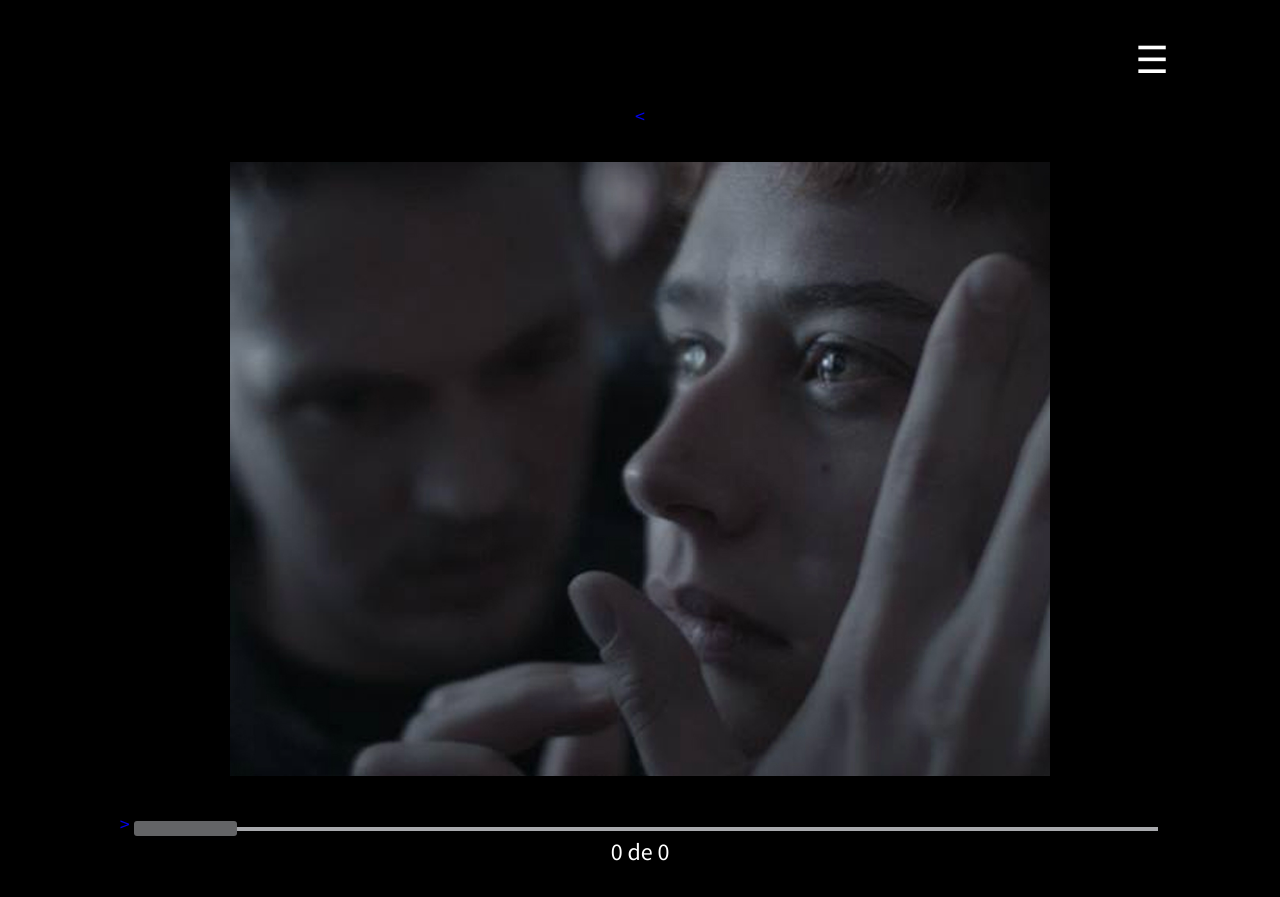
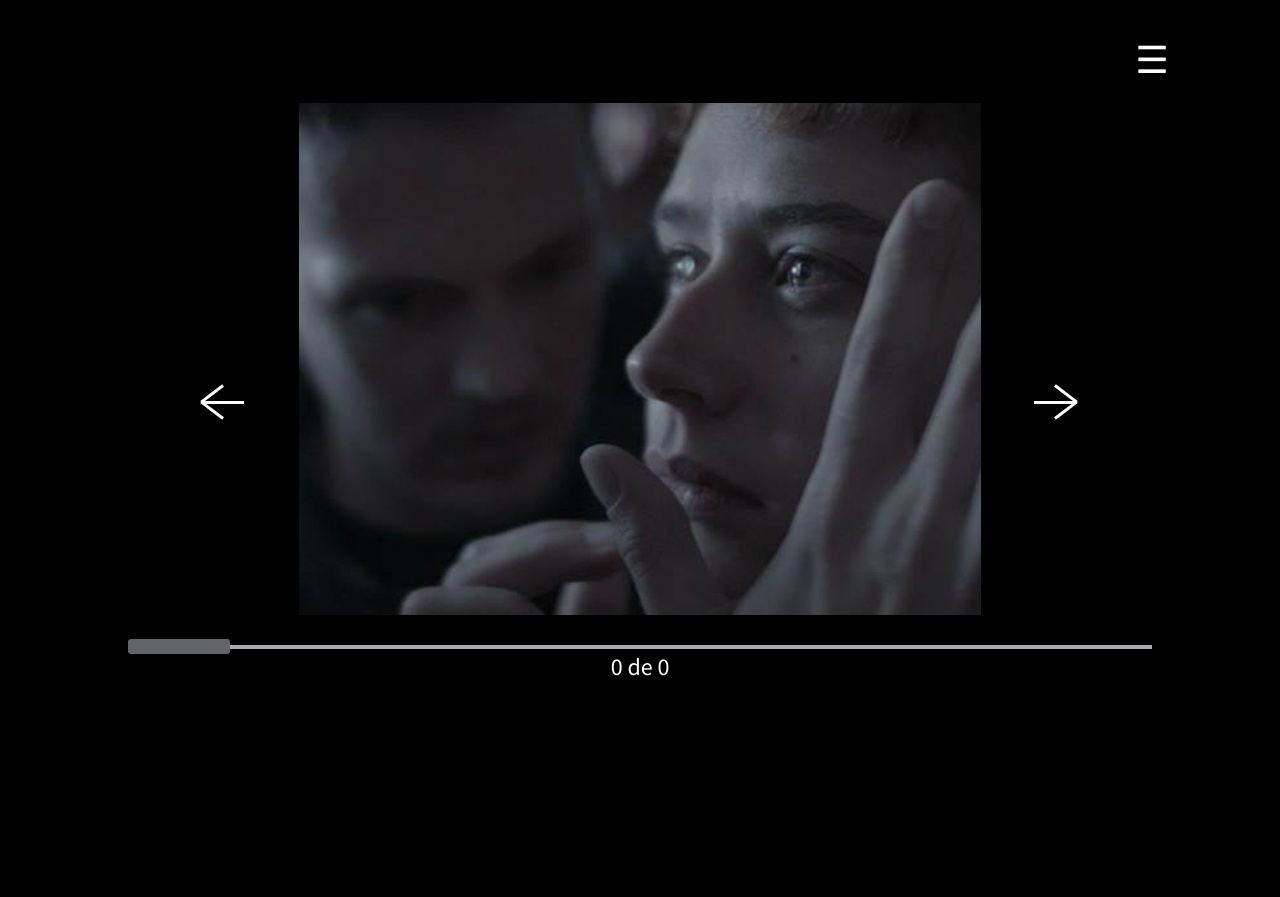
Before and after one commit to mledezma/medea-website, a plain HTML site: page html/gallery.html in a window 1280 px wide. After the commit the page ends 800 px from the top, so only its background shows below. Drawn offline with Linux system fonts and the light colour scheme.

Commit message:
Gallery
Fixed some mistakes and finished the gallery

```diff
--- a/html/gallery.html
+++ b/html/gallery.html
@@ -37,7 +37,7 @@
             <li><a href="contact.html">Contácto</a></li>
           </ul>
         </nav>
-        <a id="closeNav"class="closeBtn">&times;</a>
+        <a id="closeNav" class="closeBtn">&times;</a>
         <!--End Nav Wrapper-->
       </div>
       <div class="openBtnCont">
@@ -47,11 +47,30 @@
     <!-- End Header -->
 
     <div class="gallery">
-        <a href="#" id="btn-previous"><</a>
+      <div class="btn-previous" id="btnPrevious">
+        <svg class="btn-svg" version="1.1" id="Capa_1" xmlns="http://www.w3.org/2000/svg" xmlns:xlink="http://www.w3.org/1999/xlink" x="0px" y="0px"
+          width="78px" height="78.75px" viewBox="0 0 78 78.75" enable-background="new 0 0 78 78.75" xml:space="preserve">
+          <line fill="none" stroke="#FFFFFF" stroke-width="3" stroke-miterlimit="10" x1="16.162" y1="39.152" x2="38.052" y2="22.478"/>
+          <path fill="none" stroke="#FFFFFF" stroke-width="3" stroke-miterlimit="10" d="M16.162,39.152"/>
+          <line fill="none" stroke="#FFFFFF" stroke-width="3" stroke-miterlimit="10" x1="16" y1="39.5" x2="59" y2="39.5"/>
+          <rect x="10.5" y="12.5" fill="none" stroke="#000000" stroke-width="3" stroke-miterlimit="10" width="55" height="55"/>
+          <line fill="none" stroke="#FFFFFF" stroke-width="3" stroke-miterlimit="10" x1="16.162" y1="38.885" x2="38.052" y2="55.559"/>
+        </svg>
+      </div>
+
       <div class="image-container">
         <img src="../img/1.jpg" alt="">
       </div>
-        <a href="#" id="btn-after">></a>
+      <div class="btn-after" id="btnAfter">
+        <svg class="btn-svg" version="1.1" id="Capa_1" xmlns="http://www.w3.org/2000/svg" xmlns:xlink="http://www.w3.org/1999/xlink" x="0px" y="0px"
+          width="78px" height="78.75px" viewBox="0 0 78 78.75" enable-background="new 0 0 78 78.75" xml:space="preserve">
+          <line fill="none" stroke="#FFFFFF" stroke-width="3" stroke-miterlimit="10" x1="59.838" y1="39.152" x2="37.948" y2="22.478"/>
+          <path fill="none" stroke="#FFFFFF" stroke-width="3" stroke-miterlimit="10" d="M59.838,39.152"/>
+          <line fill="none" stroke="#FFFFFF" stroke-width="3" stroke-miterlimit="10" x1="60" y1="39.5" x2="17" y2="39.5"/>
+          <rect x="10.5" y="12.5" fill="none" stroke="#000000" stroke-width="3" stroke-miterlimit="10" width="55" height="55"/>
+          <line fill="none" stroke="#FFFFFF" stroke-width="3" stroke-miterlimit="10" x1="59.838" y1="38.885" x2="37.948" y2="55.559"/>
+        </svg>
+      </div>
       <input type="range" class="gallery-range" id="galleryRange" value="0">
       <p><span id="currentImage">0</span> de <span id="totalImage">0</span></p>
     </div>
@@ -60,7 +79,7 @@
 
   <!-- Scripts -->
   <script src="../js/jquery.min.js"></script>
-    <script src="../js/main.js"></script>
+  <script src="../js/gallery.js"></script>
   <script type="text/javascript" src="../js/main_menu.js"></script>
 
 </body>
--- a/sass/base/_variables.scss
+++ b/sass/base/_variables.scss
@@ -3,4 +3,4 @@ $main-font: 'Montserrat', sans-serif;
 $secondary-font: 'Source Sans Pro', sans-serif;
 
 // Color
-$ligthblue-accent: #659DB5;
+$lightblue-accent: #659DB5;
--- a/sass/module/_m-btn.scss
+++ b/sass/module/_m-btn.scss
@@ -1,5 +1,5 @@
 .btn {
-    background-color: $ligthblue-accent;
+    background-color: $lightblue-accent;
     border: none;
     color: #fff;
     cursor: pointer;
@@ -13,13 +13,13 @@
 
 .btn:hover {
     background-color: #000 ;
-    color: $ligthblue-accent;
+    color: $lightblue-accent;
 }
 
 .btn-invert {
     background-color: #000;
     border: 1px solid #000;
-    color: $ligthblue-accent;
+    color: $lightblue-accent;
     cursor: pointer;
     font-size: 18px;
     text-align: center;
@@ -30,7 +30,7 @@
 }
 
 .btn-invert:hover {
-    background-color: $ligthblue-accent;
+    background-color: $lightblue-accent;
     color: #000;
 }
 
@@ -45,3 +45,14 @@
 .btn-s {
     padding: 0.5% 0.8%;
 }
+
+.btn-svg {
+    cursor: pointer;
+}
+
+.btn-svg:hover {
+
+    * {
+        stroke: $lightblue-accent;
+    }
+}
--- a/sass/module/_m-gallery.scss
+++ b/sass/module/_m-gallery.scss
@@ -5,27 +5,18 @@
     p {
         font-size: 24px;
         font-size: 2.4rem;
-
-        @media screen and (min-device-width: 1200px){
-            left: 7%;
-            position: absolute;
-            top: 50%;
-        }
     }
 }
 
 .image-container {
     box-sizing: border-box;
+    display: inline-block;
     height: 0px;
-    margin: 0 10%;
+    margin: 0 10% 2%;
     overflow: hidden;
     position: relative;
-    padding-top: 60%;
-    width: 80%;
-
-    @media screen and (min-device-width: 1200px){
-        width: 100%;
-    }
+    padding-top: 45%;
+    width: 60%;
 
     img {
         bottom: 0px;
@@ -37,7 +28,7 @@
         position: absolute;
         right: 0px;
         top: 0px;
-        width: 90%;
+        width: 100%;
 
         @media screen and (min-device-width: 1200px){
           margin: 0;
@@ -102,3 +93,15 @@
   height: 15px;
   width: 10%;
 }
+
+.btn-previous {
+    left: 10%;
+    position: absolute;
+    top: 45%;
+}
+
+.btn-after {
+    position: absolute;
+    right: 10%;
+    top: 45%;
+}
--- a/sass/module/_m-menu.scss
+++ b/sass/module/_m-menu.scss
@@ -23,7 +23,7 @@
 }
 
 .sideNav a:hover{
-    color: $ligthblue-accent;
+    color: $lightblue-accent;
 }
 
 .openBtnCont {
--- a/sass/module/_m-newItem.scss
+++ b/sass/module/_m-newItem.scss
@@ -30,7 +30,7 @@
     }
 
     a {
-        background-color: $ligthblue-accent;
+        background-color: $lightblue-accent;
         color: white;
         display: inline-block;
         padding: 14px 25px;
@@ -40,7 +40,7 @@
     }
 
     p {
-        color: $ligthblue-accent;
+        color: $lightblue-accent;
         font-size: 14px;
         font-size: 1.4rem;
         //margin: 20px 0;
@@ -56,7 +56,7 @@
     }
 
     &:hover {
-        background-color: $ligthblue-accent;
+        background-color: $lightblue-accent;
 
         p {
             color: white;
--- a/sass/module/_m-vertical-text.scss
+++ b/sass/module/_m-vertical-text.scss
@@ -42,7 +42,7 @@
     }
 
     aside {
-        border-left: 3px solid $ligthblue-accent;
+        border-left: 3px solid $lightblue-accent;
         float: left;
         line-height: 1.5;
         padding: 0 8%;
```
Also changed, not shown: html/about.html (+10 -2 lines), html/contact.html (+1 -1 lines), html/festivals.html (+15 -3 lines), html/making.html (+8 -10 lines), html/menu.html (+6 -3 lines), html/news.html (+19 -5 lines), css/styles.css, html/homepage.html (renamed from html/index.html), js/gallery.js (added), svg.svg (added), 1 other file. Lines whose indentation alone changed are shown as unchanged.
